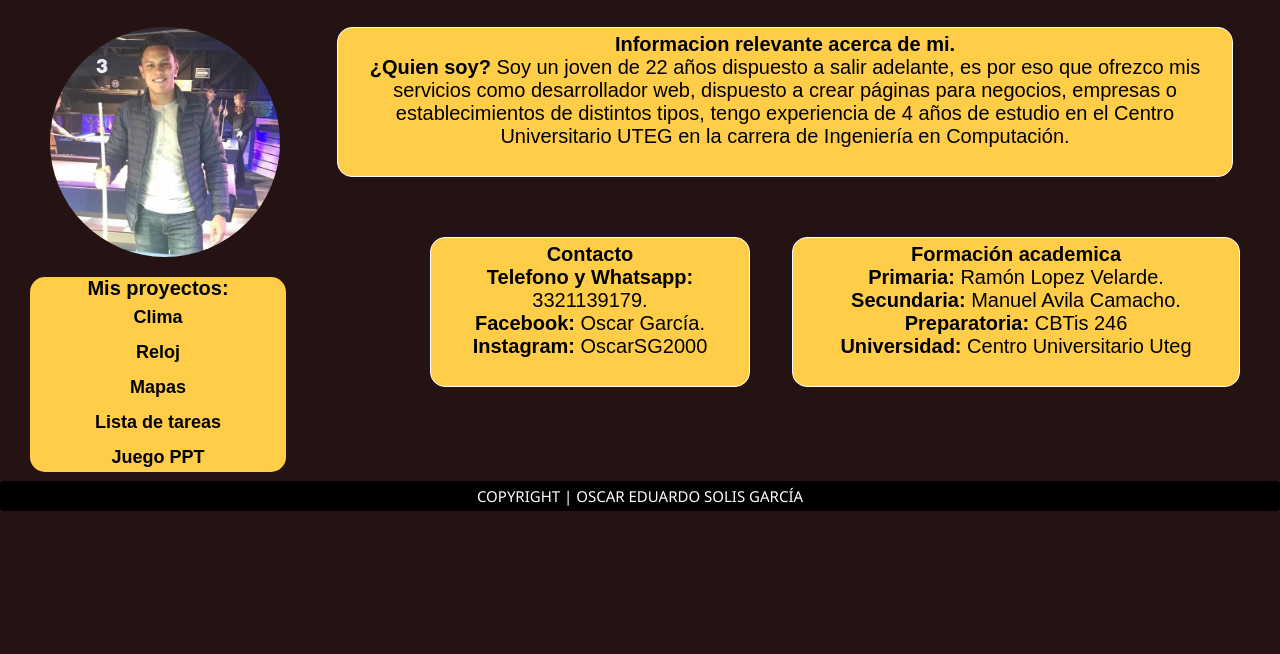
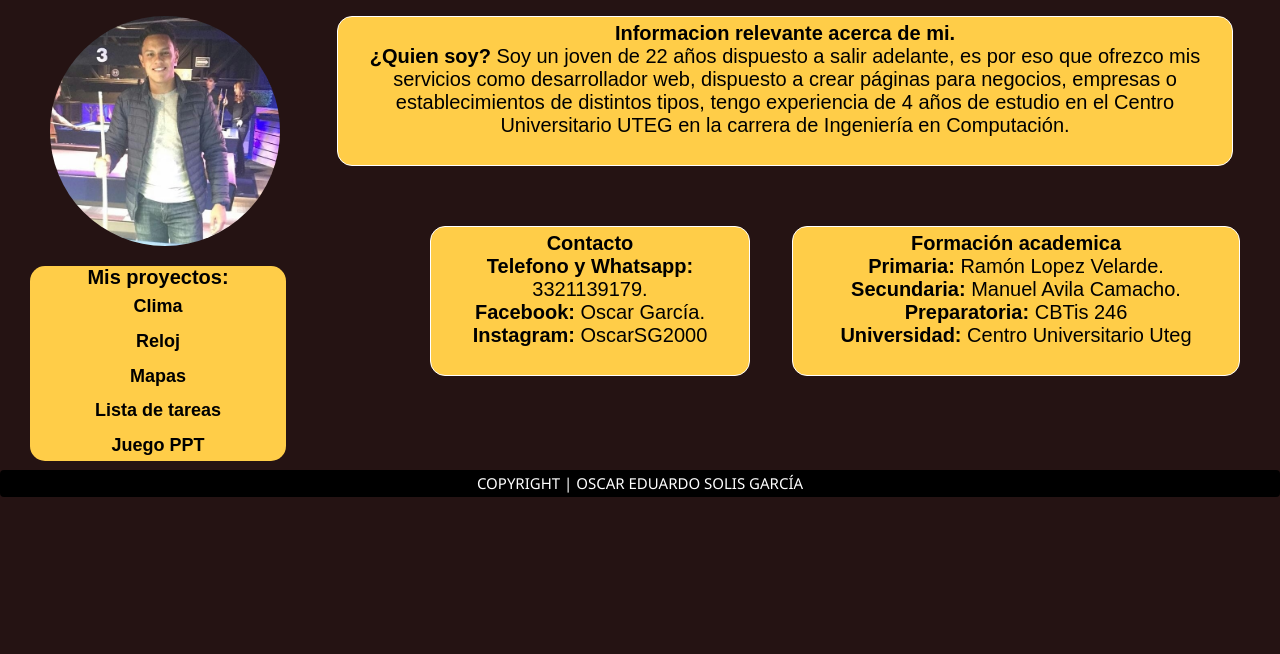
Before and after one commit to OscarEdSG/Proyecto, a plain HTML site: page index.html in a window 1280 px wide. Shown: the part 146-800 px from the top of the page. Drawn offline with Linux system fonts and the light colour scheme.

Commit message:
Update index.html

```diff
--- a/index.html
+++ b/index.html
@@ -6,6 +6,7 @@
     <meta name="viewport" content="width=device-width, initial-scale=1.0">
     <title>Oscar García</title>
     <link rel="stylesheet" href="Estilos/estilo_index.css">
+    <link rel="stylesheet" href="Estilos/normalize.css">
     <link rel="icon" type="image/jpg" href="Imagenes/favicon.png">
 </head>
 <body>
```
